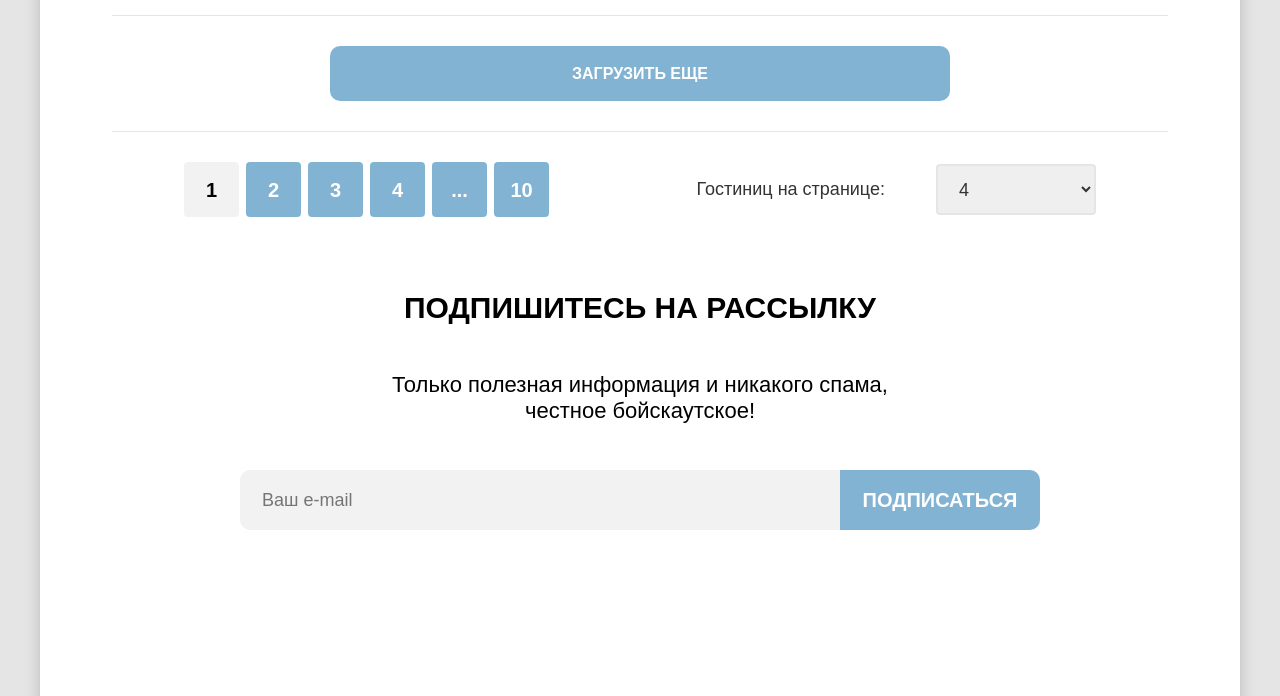
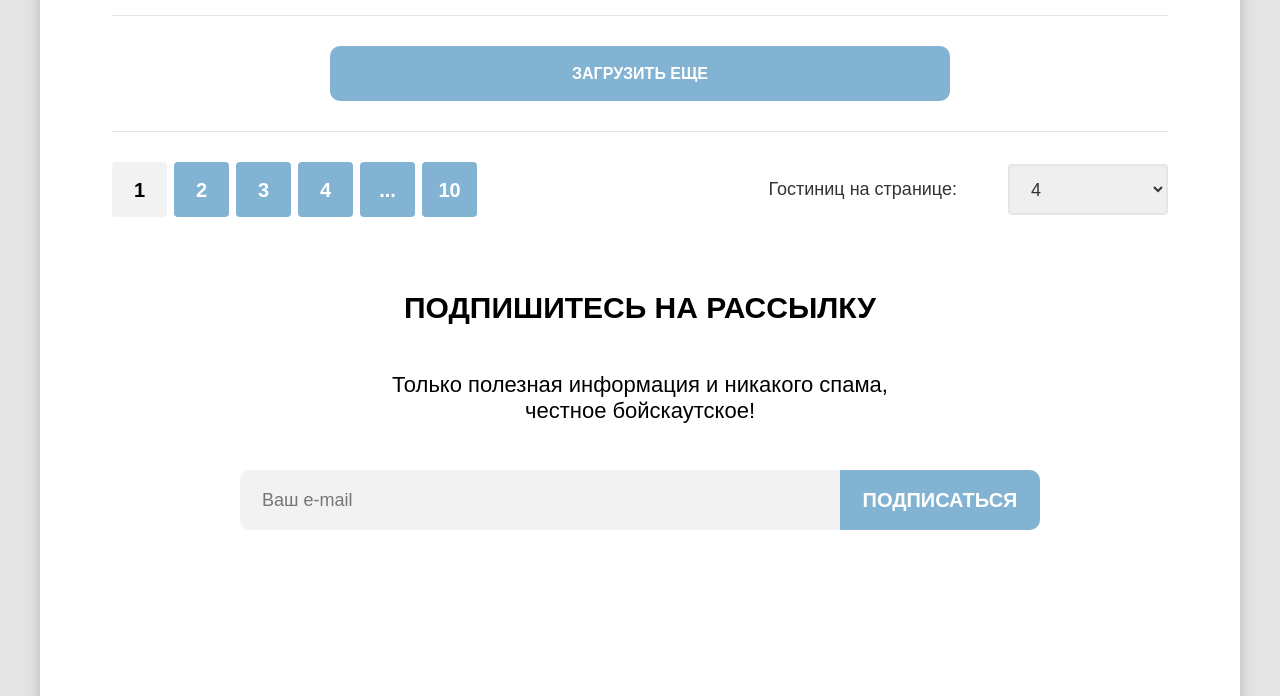
Before and after one commit to htmlacademy-htmlcss/2004295-sedona-33, a plain HTML site: page catalog.html in a window 1280 px wide. Shown: the part 1635-2331 px from the top of the page. Drawn offline with Linux system fonts and the light colour scheme; a web font is replaced by a local one.

Commit message:
убрал padding у pagination-block

```diff
--- a/styles/style.css
+++ b/styles/style.css
@@ -741,7 +741,6 @@ body {
   display: flex;
   justify-content: space-between;
   align-items: center;
-  padding: 0px 72px;
 }
 
 .pagination {
```
